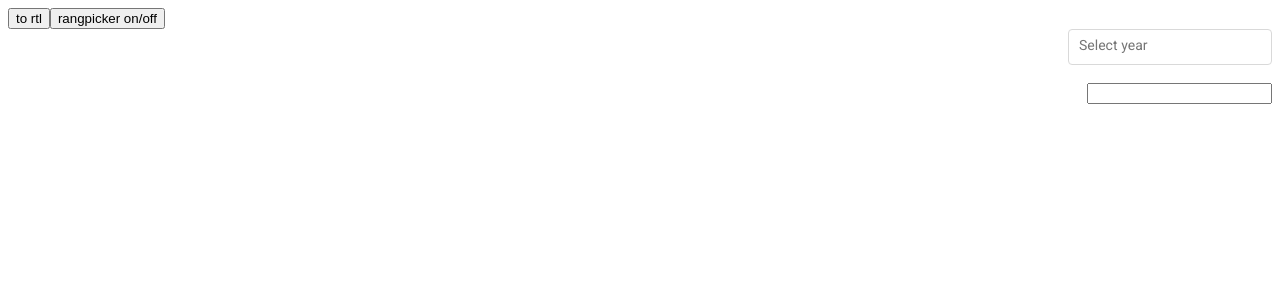
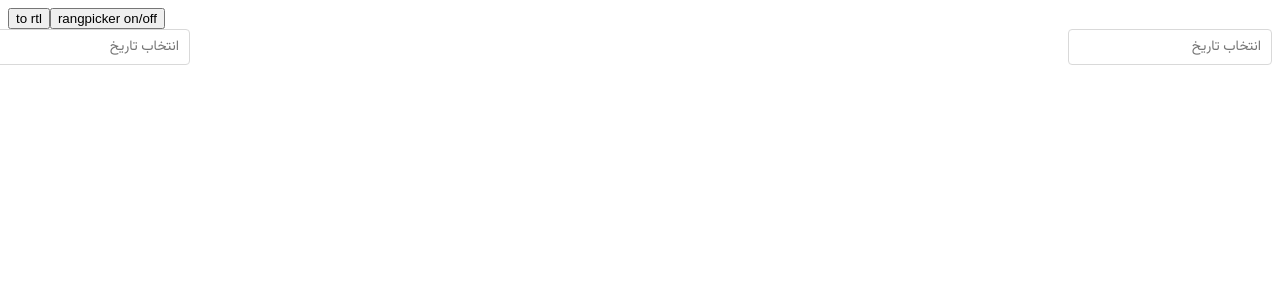
Before and after one commit to farbod-salehi/qeydar-datepicker, an Angular app: page / in a window 1280 px wide. Shown: the top 300 px of the page. Built offline with nearby package versions, Linux system fonts and the light colour scheme.

Commit message:
fixed some iaaues and deleted extra codes

```diff
--- a/src/app/app.component.html
+++ b/src/app/app.component.html
@@ -1,6 +1,6 @@
 <button (click)="changeDirection()">to rtl</button>
 <button (click)="rangPicker = !rangPicker">rangpicker on/off</button>
-<div [dir]="rtl? 'rtl': 'ltr'">
+<div [dir]="rtl? 'rtl': 'ltr'" class="cnt">
     <qeydar-date-picker
      [rtl]="rtl"
      [calendarType]="rtl? 'jalali':'georgian'"
@@ -9,10 +9,15 @@
      [format]="'yyyy/MM/dd'"
      [maxDate]="maxDate"
      [minDate]="minDate"
-     [mode]="'year'"
+     [mode]="'day'"
     (ngModelChange)="onChange($event)"></qeydar-date-picker>
-    <br>
-    <input type="text">
-    <!-- [maxDate]="maxDate"
-     [minDate]="minDate" -->
+    <qeydar-date-picker
+        [rtl]="rtl"
+        [calendarType]="rtl? 'jalali':'georgian'"
+        [(ngModel)]="myDate"
+        [mode]="rangPicker? 'range': 'day'"
+        [format]="'yyyy/MM/dd'"
+        [mode]="'day'"
+        (ngModelChange)="onChange($event)">
+    </qeydar-date-picker>
 </div>
--- a/src/app/app.component.scss
+++ b/src/app/app.component.scss
@@ -0,0 +1,4 @@
+.cnt {
+    display: flex;
+    justify-content: space-between;
+}
--- a/src/app/app.component.ts
+++ b/src/app/app.component.ts
@@ -7,14 +7,14 @@ import { Component, OnInit } from '@angular/core';
 })
 export class AppComponent implements OnInit{
   title = 'my-datepicker';
-  myDate = { start: "1403/07/16", end: "1403/07/24" };
+  myDate: any;
   rtl = true;
   rangPicker = false;
   maxDate = new Date(2024,11,16);
   minDate = new Date(2024,5,1);
 
   ngOnInit(): void {
-    console.log("ngOnInit:",this.minDate,this.maxDate);
+    // console.log("ngOnInit:",this.minDate,this.maxDate);
   }
   onChange(event:any) {
     console.log(event);
--- a/src/app/my-datepicker/date-adapter.ts
+++ b/src/app/my-datepicker/date-adapter.ts
@@ -49,9 +49,9 @@ export interface DateAdapter<D> {
   addMonths(date: D, amount: number): D;
   addYears(date: D, amount: number): D;
   addHours(date: D, amount: number): D;
-  getYear(date: D): number;
-  getMonth(date: D): number;
-  getDate(date: D): number;
+  getYear(date: D): number|null;
+  getMonth(date: D): number|null;
+  getDate(date: D): number|null;
   getDayOfWeek(date: D): number;
   getMonthNames(style: 'long' | 'short' | 'narrow'): string[];
   getDateNames(): string[];
@@ -115,17 +115,17 @@ export class JalaliDateAdapter implements DateAdapter<Date> {
     return addHoursJalali(date, amount);
   }
 
-  getYear(date: Date): number {
-    return parseInt(formatJalali(date, 'yyyy'));
+  getYear(date: Date): number|null {
+    return date? parseInt(formatJalali(date, 'yyyy')): null;
   }
 
-  getMonth(date: Date): number {
+  getMonth(date: Date): number|null {
     // Jalali months are 1-indexed in date-fns-jalali
-    return parseInt(formatJalali(date, 'M')) - 1;
+    return date? parseInt(formatJalali(date, 'M')) - 1: null;
   }
 
-  getDate(date: Date): number {
-    return parseInt(formatJalali(date, 'dd'));
+  getDate(date: Date): number|null {
+    return date? parseInt(formatJalali(date, 'dd')): null;
   }
 
   getDayOfWeek(date: Date): number {
--- a/src/app/my-datepicker/date-picker-popup/date-picker-popup.component.scss
+++ b/src/app/my-datepicker/date-picker-popup/date-picker-popup.component.scss
@@ -71,7 +71,7 @@
     font-size: 16px;
     cursor: pointer;
   }
-  .header .month-name {
+  .header .month-name,.header .year {
     color: #47366C;
   }
   .weekdays {
@@ -80,7 +80,7 @@
     text-align: center;
     margin-bottom: 5px;
     font-weight: bold;
-    color: #888;
+    color: #18396ccc;
     font-size: 14px;
   }
   .weekdays span{
--- a/src/app/my-datepicker/date-picker-popup/models.ts
+++ b/src/app/my-datepicker/date-picker-popup/models.ts
@@ -1,6 +1,6 @@
 export interface CustomLabels {
     label: string,
-    value: Array<Date>|'custom',
+    value: Array<Date> | 'custom',
     arrow?: boolean
 }
 
@@ -14,26 +14,56 @@ export interface DateRange {
     end: Date
 }
 
-export enum lang_Fa {
-    lastHour = "آخرین ساعت",
-    lastDay = "آخرین روز",
-    lastWeek = "آخرین هفته",
-    lastMonth = "آخرین ماه",
-    custom = "دلخواه",
-    previousMonth = "ماه قبل",
-    nextMonth = "ماه بعد",
-    previousYear = "سال قبل",
-    nextYear = "سال بعد"
+export interface Lang_Locale {
+    lastHour: string;
+    lastDay: string;
+    lastWeek: string;
+    lastMonth: string;
+    custom: string;
+    previousMonth: string;
+    nextMonth: string;
+    previousYear: string;
+    nextYear: string;
+    selectDate: string;
+    selectMonth: string;
+    selectYear: string;
+    selectDateRange: string;
+    startDate: string;
+    endDate: string;
 }
 
-export enum lang_En {
-    lastHour = "last hour",
-    lastDay = "last day",
-    lastWeek = "last week",
-    lastMonth = "last month",
-    custom = "custom",
-    previousMonth = "previous Month",
-    nextMonth = "next Month",
-    previousYear = "previous Year",
-    nextYear = "next Year"
+export class lang_Fa implements Lang_Locale{
+    lastHour:string = "آخرین ساعت";
+    lastDay:string = "آخرین روز";
+    lastWeek:string = "آخرین هفته";
+    lastMonth:string = "آخرین ماه";
+    custom:string = "دلخواه";
+    previousMonth:string = "ماه قبل";
+    nextMonth:string = "ماه بعد";
+    previousYear:string = "سال قبل";
+    nextYear:string = "سال بعد";
+    selectDate:string = "انتخاب تاریخ";
+    selectMonth:string = "انتخاب ماه";
+    selectYear:string = "انتخاب سال";
+    selectDateRange:string = "انتخاب محدوده تاریخ";
+    startDate:string = "از تاریخ";
+    endDate:string = "تا تاریخ";
 }
+
+export class lang_En implements Lang_Locale{
+    lastHour:string = "last Hour";
+    lastDay:string = "last Day";
+    lastWeek:string = "last Week";
+    lastMonth:string = "last Month";
+    custom:string = "Custom";
+    previousMonth:string = "Previous Month";
+    nextMonth:string = "Next Month";
+    previousYear:string = "Previous Year";
+    nextYear:string = "Next Year";
+    selectDate:string = "Select date";
+    selectMonth:string = "Select month";
+    selectYear:string = "Select year";
+    selectDateRange:string = "Select date range";
+    startDate:string = "Start date";
+    endDate:string = "End date";
+}
--- a/src/app/my-datepicker/my-datepicker.component.ts
+++ b/src/app/my-datepicker/my-datepicker.component.ts
@@ -1,8 +1,8 @@
-import { Component, ElementRef, HostListener, forwardRef, Input, OnInit, OnChanges, SimpleChanges, ViewChild } from '@angular/core';
+import { Component, ElementRef, HostListener, forwardRef, Input, OnInit, OnChanges, SimpleChanges, ViewChild, Output, EventEmitter } from '@angular/core';
 import { ControlValueAccessor, NG_VALUE_ACCESSOR, FormBuilder, FormGroup, AbstractControl, ValidationErrors } from '@angular/forms';
 import { slideMotion } from './animation/slide';
 import { DateAdapter, JalaliDateAdapter, GregorianDateAdapter } from './date-adapter';
-import { CustomLabels } from './date-picker-popup/models';
+import { CustomLabels, lang_En, lang_Fa, Lang_Locale } from './date-picker-popup/models';
 import { DatePickerPopupComponent } from './date-picker-popup/date-picker-popup.component';
 
 @Component({
@@ -14,8 +14,9 @@ import { DatePickerPopupComponent } from './date-picker-popup/date-picker-popup.
           type="text"
           formControlName="dateInput"
           [qeydar-dateMask]="format"
-          (focus)="toggleDatePicker()"
-          (blur)="onInputBlur()"
+          (focus)="toggleDatePicker(null,$event)"
+          (blur)="onInputBlur(null,$event)"
+          (keypress)="onInputKeypress($event)"
           [class.focus]="isOpen"
           [placeholder]="getPlaceholder()"
         >
@@ -26,22 +27,23 @@ import { DatePickerPopupComponent } from './date-picker-popup/date-picker-popup.
             type="text"
             formControlName="startDateInput"
             [qeydar-dateMask]="format"
-            (focus)="toggleDatePicker('start')"
-            (blur)="onInputBlur('start')"
+            (focus)="toggleDatePicker('start',$event)"
+            (blur)="onInputBlur('start',$event)"
             [class.focus]="isOpen && activeInput === 'start'"
-            placeholder="Start date"
+            [placeholder]="getPlaceholder('start')"
           >
           <span class="range-separator">→</span>
           <input
             type="text"
             formControlName="endDateInput"
             [qeydar-dateMask]="format"
-            (focus)="toggleDatePicker('end')"
-            (blur)="onInputBlur('end')"
+            (focus)="toggleDatePicker('end',$event)"
+            (blur)="onInputBlur('end',$event)"
             [class.focus]="isOpen && activeInput === 'end'"
-            placeholder="End date"
+            [placeholder]="getPlaceholder('end')"
+            (keypress)="onInputKeypress($event)"
           >
-          <button class="calendar-button" (click)="toggleDatePicker()">
+          <button class="calendar-button" (click)="toggleDatePicker(null, $event)" tabindex="-1">
             <svg xmlns="http://www.w3.org/2000/svg" width="20px" height="20px" viewBox="0 0 24 24" fill="#999">
               <path fill-rule="evenodd" clip-rule="evenodd" d="M6 2C6 1.44772 6.44772 1 7 1C7.55228 1 8 1.44772 8 2V3H16V2C16 1.44772 16.4477 1 17 1C17.5523 1 18 1.44772 18 2V3H19C20.6569 3 22 4.34315 22 6V20C22 21.6569 20.6569 23 19 23H5C3.34315 23 2 21.6569 2 20V6C2 4.34315 3.34315 3 5 3H6V2ZM16 5V6C16 6.55228 16.4477 7 17 7C17.5523 7 18 6.55228 18 6V5H19C19.5523 5 20 5.44772 20 6V9H4V6C4 5.44772 4.44772 5 5 5H6V6C6 6.55228 6.44772 7 7 7C7.55228 7 8 6.55228 8 6V5H16ZM4 11V20C4 20.5523 4.44772 21 5 21H19C19.5523 21 20 20.5523 20 20V11H4Z" fill="#999"/>
             </svg>
@@ -77,7 +79,6 @@ import { DatePickerPopupComponent } from './date-picker-popup/date-picker-popup.
     }
     input {
       font-family: 'vazirmatn';
-      direction: ltr;
       width: 100%;
       max-width: 300px;
       padding: 6px 10px;
@@ -149,6 +150,11 @@ export class DatePickerComponent implements ControlValueAccessor, OnInit, OnChan
   @Input() calendarType: 'jalali' | 'georgian' = 'georgian';
   @Input() minDate: Date | null = null;
   @Input() maxDate: Date | null = null;
+  @Input() lang: Lang_Locale = this.calendarType == 'jalali'? new lang_Fa(): new lang_En();
+  @Output() onFocus: EventEmitter<any> = new EventEmitter();
+  @Output() onBlur: EventEmitter<any> = new EventEmitter();
+  @Output() onChangeValue: EventEmitter<any> = new EventEmitter();
+
   @ViewChild(DatePickerPopupComponent) datePickerPopup: DatePickerPopupComponent;
 
   isOpen = false;
@@ -163,10 +169,10 @@ export class DatePickerComponent implements ControlValueAccessor, OnInit, OnChan
 
   constructor(private elementRef: ElementRef, private fb: FormBuilder) {
     this.form = this.fb.group({
-      dateInput: ['', [this.dateFormatValidator.bind(this), this.dateRangeValidator.bind(this)]],
-      startDateInput: ['', [this.dateFormatValidator.bind(this), this.dateRangeValidator.bind(this)]],
-      endDateInput: ['', [this.dateFormatValidator.bind(this), this.dateRangeValidator.bind(this)]]
-    }, { validators: this.rangeDateValidator.bind(this) });
+      dateInput: [''],
+      startDateInput: [''],
+      endDateInput: ['']
+    });
   }
 
   @HostListener('document:click', ['$event'])
@@ -185,6 +191,7 @@ export class DatePickerComponent implements ControlValueAccessor, OnInit, OnChan
     if (changes['calendarType']) {
       this.setDateAdapter();
       this.updateInputValue();
+      this.lang = this.calendarType == 'jalali'? new lang_Fa(): new lang_En();
     }
     if (changes['minDate'] || changes['maxDate']) {
       this.form.updateValueAndValidity();
@@ -249,28 +256,14 @@ export class DatePickerComponent implements ControlValueAccessor, OnInit, OnChan
       this.lastEmittedValue = newValue;
       this.onChange(newValue);
     }
-  }
-
-  updateSelectedDates(value: string) {
-    const format = this.getFormatForMode();
-    if (this.mode === 'range') {
-      const [start, end] = value.split(' - ').map(d => this.dateAdapter.parse(d.trim(), format));
-      if (start && end) {
-        this.selectedStartDate = this.clampDate(start);
-        this.selectedEndDate = this.clampDate(end);
-        this.onChange(value);
-      }
-    } else {
-      const date = this.dateAdapter.parse(value, format);
-      if (date) {
-        this.selectedDate = this.clampDate(date);
-        this.onChange(this.dateAdapter.format(this.selectedDate, format));
-      }
+    if (newValue) {
+      this.onChangeValue.emit(newValue);
     }
   }
 
-  onInputBlur(inputType?: 'start' | 'end') {
+  onInputBlur(inputType: 'start' | 'end', event: Event) {
     let inputValue: string | undefined;
+    let value;
     if (this.mode === 'range') {
       inputValue = inputType === 'start' ? this.form.get('startDateInput')?.value : this.form.get('endDateInput')?.value;
     } else {
@@ -279,6 +272,7 @@ export class DatePickerComponent implements ControlValueAccessor, OnInit, OnChan
 
     if (typeof inputValue === 'string') {
       const correctedValue = this.validateAndCorrectInput(inputValue);
+      value = correctedValue;
       if (correctedValue !== inputValue) {
         this.isInternalChange = true;
         if (this.mode === 'range') {
@@ -314,6 +308,11 @@ export class DatePickerComponent implements ControlValueAccessor, OnInit, OnChan
         this.isInternalChange = false;
       }
     }
+    this.onBlur.emit({
+      input: inputType,
+      event,
+      value
+    })
   }
 
   validateAndCorrectInput(value: string): string {
@@ -328,7 +327,11 @@ export class DatePickerComponent implements ControlValueAccessor, OnInit, OnChan
     return this.dateAdapter.format(date, this.format);
   }
 
-  toggleDatePicker(inputType?: 'start' | 'end') {
+  toggleDatePicker(inputType: 'start' | 'end', event: Event) {
+    this.onFocus.emit({
+      input: inputType,
+      event
+    })
     this.isOpen = true;
     this.activeInput = inputType || null;
   }
@@ -356,6 +359,7 @@ export class DatePickerComponent implements ControlValueAccessor, OnInit, OnChan
     }
     this.updateDatePickerPopup();
   }
+
   updateDatePickerPopup() {
     if (this.datePickerPopup) {
       if (this.mode === 'range') {
@@ -367,6 +371,7 @@ export class DatePickerComponent implements ControlValueAccessor, OnInit, OnChan
       this.datePickerPopup.generateCalendar();
     }
   }
+
   onDateRangeSelected(dateRange: { start: Date, end: Date }) {
     this.selectedStartDate = this.clampDate(dateRange.start);
     this.selectedEndDate = this.clampDate(dateRange.end);
@@ -392,44 +397,6 @@ export class DatePickerComponent implements ControlValueAccessor, OnInit, OnChan
     return null;
   }
 
-  dateRangeValidator(control: AbstractControl): ValidationErrors | null {
-    const value = control.value;
-    if (!value) return null;
-
-    const format = this.getFormatForMode();
-    const date = this.dateAdapter.parse(value, format);
-
-    if (date) {
-      if (this.minDate && this.dateAdapter.isBefore(date, this.minDate)) {
-        return { minDate: { min: this.dateAdapter.format(this.minDate, format), actual: value } };
-      }
-      if (this.maxDate && this.dateAdapter.isAfter(date, this.maxDate)) {
-        return { maxDate: { max: this.dateAdapter.format(this.maxDate, format), actual: value } };
-      }
-    }
-
-    return null;
-  }
-
-  rangeDateValidator(form: FormGroup): ValidationErrors | null {
-    if (this.mode !== 'range') return null;
-
-    const startDate = form.get('startDateInput')?.value;
-    const endDate = form.get('endDateInput')?.value;
-    const format = this.getFormatForMode();
-
-    if (startDate && endDate) {
-      const start = this.dateAdapter.parse(startDate, format);
-      const end = this.dateAdapter.parse(endDate, format);
-
-      if (start && end && this.dateAdapter.isAfter(start, end)) {
-        return { invalidRange: true };
-      }
-    }
-
-    return null;
-  }
-
   updateInputValue() {
     if (this.mode === 'range') {
       if (this.selectedStartDate) {
@@ -443,18 +410,22 @@ export class DatePickerComponent implements ControlValueAccessor, OnInit, OnChan
     }
   }
 
-  getPlaceholder(): string {
+  getPlaceholder(inputType: string = null): string {
     switch (this.mode) {
       case 'day':
-        return 'Select date';
+        return this.lang.selectDate;
       case 'month':
-        return 'Select month';
+        return this.lang.selectMonth;
       case 'year':
-        return 'Select year';
+        return this.lang.selectYear;
       case 'range':
-        return 'Select date range';
+        if (inputType == 'start') {
+          return this.lang.startDate;
+        } else {
+          return this.lang.endDate;
+        }
       default:
-        return 'Select date';
+        return this.lang.selectDate;
     }
   }
 
@@ -479,6 +450,12 @@ export class DatePickerComponent implements ControlValueAccessor, OnInit, OnChan
         return this.format;
       default:
         return this.format;
+    }
+  }
+  // key controls
+  onInputKeypress(event: KeyboardEvent) {
+    if (!event.shiftKey && event.key == 'Tab' || !event.shiftKey && event.key == 'Enter') {  // Only handle forward tab, not shift+tab
+      this.isOpen = false;
     }
   }
   // ControlValueAccessor methods
```
Also changed, not shown: src/app/my-datepicker/date-picker-popup/date-picker-popup.component.ts (+9 -3 lines).
